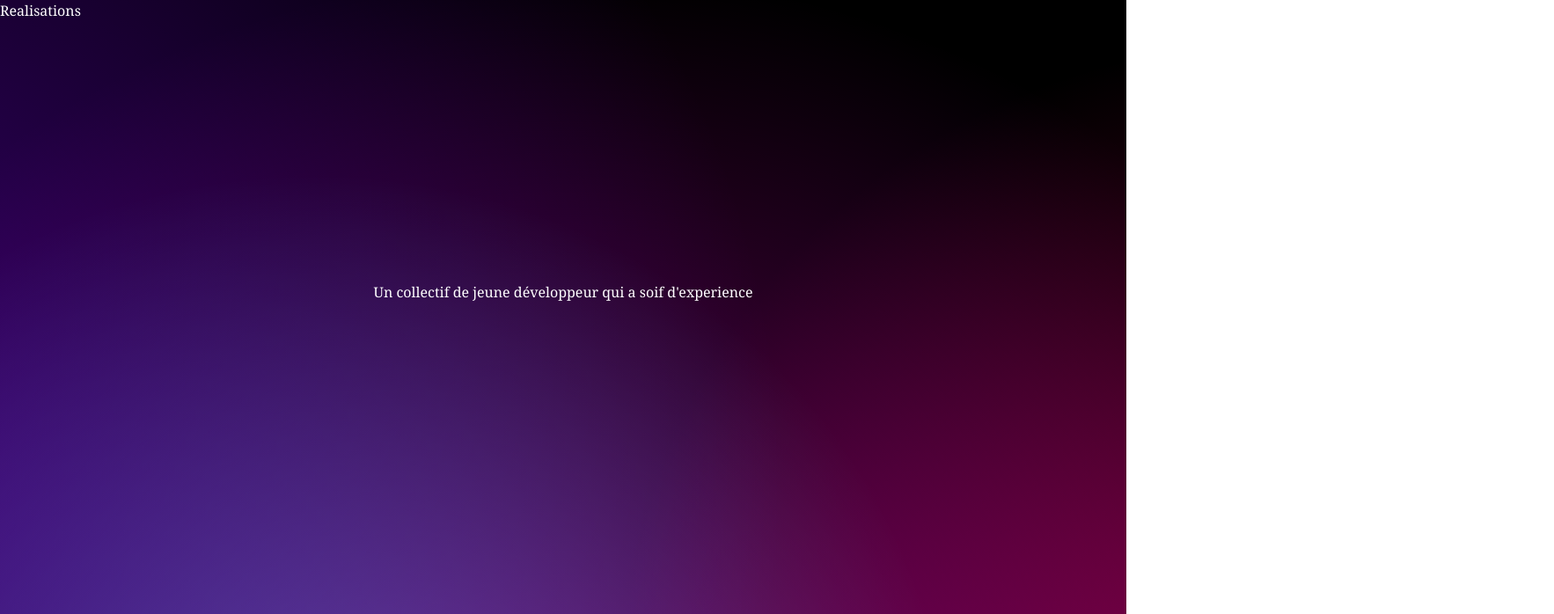
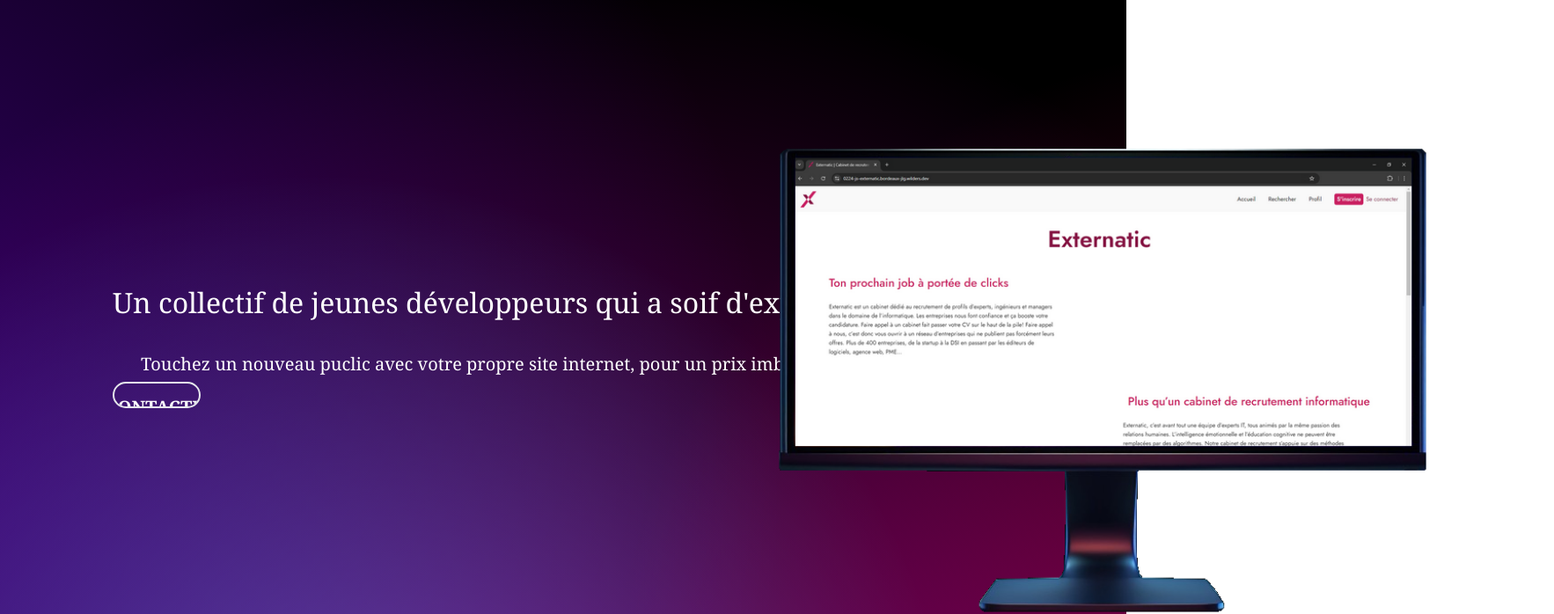
Before and after one commit to Sylvainlfe/Les-dev-junior, a React (Vite) app: page / in a window 1280 px wide. Shown: the top 698 px of the page at 88% size, 1766 px wide, since content can reach past the window. Built offline with nearby package versions, Linux system fonts and the light colour scheme.

Commit message:
homepage mockup done

```diff
--- a/src/components/Nav.jsx
+++ b/src/components/Nav.jsx
@@ -6,7 +6,7 @@
 
   return (
     <>
-      <header className="">
+      <header className="relative z-10">
         <ul className="hidden fixed top-[90%] left-[50%] transform text-black -translate-x-1/2 bg-transparent md:flex justify-evenly items-center">
           <li
             className={`flex justify-center w-32 p-3 border-2 border-black rounded-md ${
--- a/src/index.css
+++ b/src/index.css
@@ -7,9 +7,7 @@
 
 body {
     font-family: "Red Hat Display", Georgia, 'Times New Roman', Times, serif;
-    /* background-color: hsl(0, 0%, 4.9%); */
     background-color: black;
-    height: 100dvh;
     color: white;
 
 
@@ -21,3 +19,33 @@
 .bg-custom{
     background: linear-gradient(216.04deg, #ffffff0f 18.89%, #ffffff03 87.3%);
 }
+
+.button {
+    border-radius: 99px;
+    border-width: 2px;
+    overflow: hidden; /* Pour s'assurer que le texte ne dépasse pas */
+    font-weight: 900;
+    cursor: pointer;
+    padding: 0.8rem 3rem;
+    -webkit-tap-highlight-color: transparent;
+    text-transform: uppercase;
+    display: inline-block; /* Pour que la taille du bouton soit ajustée au contenu */
+    position: relative; /* Nécessaire pour positionner correctement le texte défilant */
+}
+
+.scrol {
+    white-space: nowrap; /* Empêche le texte de passer à la ligne */
+    overflow: hidden;
+    position: absolute; /* Permet de le positionner dans le bouton */
+    left: 100%; /* Le texte commence en dehors du bouton à droite */
+    animation: marquee 10s linear infinite; /* Animation infinie */
+}
+
+@keyframes marquee {
+    0% {
+        transform: translateX(0); /* Le texte commence à l'extérieur à droite */
+    }
+    100% {
+        transform: translateX(-100%); /* Le texte sort par la gauche */
+    }
+}
--- a/src/pages/Home.jsx
+++ b/src/pages/Home.jsx
@@ -1,13 +1,28 @@
-import Realisation from './Realisation'
+import Realisation from "./Realisation";
+import { Link } from "react-router-dom";
 
 function Home() {
   return (
     <>
-    <main className="h-screen">
-      <p className='absolute w- top-[40%] left-[50%] transform -translate-x-1/2 text-[1rem] md:text-4rem text-white'>Un collectif de jeune développeur qui a soif d'experience</p>
-      <Realisation/>
-
-    </main>
+      <main className="h-screen">
+        <section className="relative h-screen w-[80%] top-[40%] left-[50%] transform -translate-x-1/2 text-[1rem] md:text-[2rem] text-white">
+          <h1 className="text-center lg:text-left">
+            Un collectif de jeunes développeurs qui a soif d'experience
+          </h1>
+          <p className="text-center lg:text-left text-xl pl-8 pt-8">
+            Touchez un nouveau puclic avec votre propre site internet, pour un prix imbatable.
+          </p>
+          <Link to="/contact" aria-label="contact" className="button text-xl">
+            <span className="scrol ">Contactez-nous</span>
+          </Link>
+          <img
+            src="src\assets\images\mockup.png"
+            className="lg:relative lg:top-[-50%] lg:left-[60%] lg:w-[80rem]"
+            alt=""
+          />
+        </section>
+        <Realisation />
+      </main>
     </>
   );
 }
```
Also changed, not shown: src/assets/images/mockup.png (added).
